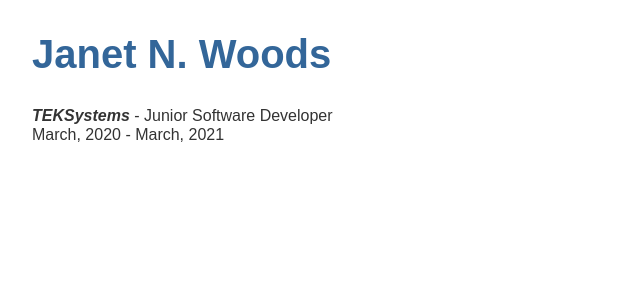
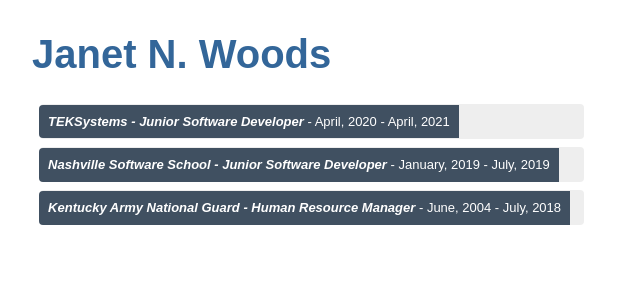
Before and after one commit to JanetWoods/janet, an Angular app: page / in a window 1280 px wide. Shown: the top 300 px of the page, without its empty margins (0-640 px from the left). Built offline with nearby package versions, Linux system fonts and the light colour scheme.

Commit message:
listing positions but not looping duties yet

```diff
--- /dev/null
+++ b/src/app/collectionOfPositions.ts
@@ -0,0 +1,32 @@
+import { Experience } from './experience';
+
+export const EXPERIENCES: Experience[] = [
+  {
+    id: 1,
+    positionTitle: "Junior Software Developer",
+    employer: 'TEKSystems',
+    duties: ['Bug fixes with C#', 'Documentation'],
+    startDate: '2020, 4',
+    endDate: '2021, 4'
+  },
+  {
+    id: 2,
+    positionTitle: "Junior Software Developer",
+    employer: 'Nashville Software School',
+    duties: [
+      'Used tools such as GitHub and Visual Studio to complete projects',
+      'individual projects and several team projects.',
+      'We learned and applied new skills in an environment that simulated working in a business using agile methodology'
+    ],
+    startDate: '2019, 1',
+    endDate: '2019, 7'
+  },
+  {
+    id: 3,
+    positionTitle: "Human Resource Manager",
+    employer: 'Kentucky Army National Guard',
+    duties: ['Automated economic reporting', 'Managed travel for over 500 employees using Defense Travel System', 'Managed travel card accounts for over 300 employees','Authored user freindly process manual for clerks', 'Managed both central and distributed work forces at different times.'],
+    startDate: '2004, 06',
+    endDate: '2018, 7'
+  }
+]
--- a/src/app/experience.ts
+++ b/src/app/experience.ts
@@ -2,7 +2,7 @@
   id: number;
   positionTitle: string;
   employer: string;
-  duties: string;
+  duties: string[];
   startDate: string;
   endDate: string;
 }
--- a/src/app/experiences/experiences.component.css
+++ b/src/app/experiences/experiences.component.css
@@ -0,0 +1,58 @@
+/* HeroesComponent's private CSS styles */
+.experiences {
+  margin: 0 0 2em 0;
+  list-style-type: none;
+  padding: 0;
+  width: 35em;
+}
+
+  .experiences li {
+    cursor: pointer;
+    position: relative;
+    left: 0;
+    background-color: #EEE;
+    margin: .5em;
+    padding: .3em 0;
+    height: 1.6em;
+    border-radius: 4px;
+  }
+
+    .experiences li:hover {
+      color: #2c3a41;
+      background-color: #e6e6e6;
+      left: .1em;
+    }
+
+    .experiences li.selected {
+      background-color: black;
+      color: white;
+    }
+
+      .experiences li.selected:hover {
+        background-color: #505050;
+        color: white;
+      }
+
+      .experiences li.selected:active {
+        background-color: black;
+        color: white;
+      }
+
+  .experiences .badge {
+    display: inline-block;
+    font-size: small;
+    color: white;
+    padding: 0.8em 0.7em 0 0.7em;
+    background-color: #405061;
+    line-height: 1em;
+    position: relative;
+    left: -1px;
+    top: -4px;
+    height: 1.8em;
+    margin-right: .8em;
+    border-radius: 4px 0 0 4px;
+  }
+
+input {
+  padding: .5rem;
+}
--- a/src/app/experiences/experiences.component.html
+++ b/src/app/experiences/experiences.component.html
@@ -1,4 +1,27 @@
-<span>
-<em>{{experience.employer}}</em> - {{experience.positionTitle}}
- </span>
-<div *ngIf="experience.startDate">{{experience.startDate | date: 'MMMM, yyyy'}} - {{experience.endDate | date: 'MMMM, yyyy'}}</div>
+
+<h2> </h2>
+<ul class="experiences">
+  <li *ngFor="let experience of experiences" (click)="onSelect(experience)" [class.selected]="experience === selectedExperience">
+    <span class="badge">
+      <em>{{experience.employer}}  - {{experience.positionTitle}}   </em>  -
+      {{experience.startDate | date: 'MMMM, yyyy'}} - {{experience.endDate | date: 'MMMM, yyyy'}}
+    </span>
+  </li>
+</ul>
+
+<div *ngIf="selectedExperience">
+
+<h2> {{selectedExperience.employer}} - {{selectedExperience.positionTitle}} </h2>
+     {{selectedExperience.startDate | date: 'MMMM, yyyy'}} - {{selectedExperience.endDate | date: 'MMMM, yyyy'}}
+
+        <ul>
+          <li *ngFor="let duty of duties">
+        {{selectedExperience.duty}}
+
+          </li>
+        </ul>
+
+
+
+
+</div>
--- a/src/app/experiences/experiences.component.ts
+++ b/src/app/experiences/experiences.component.ts
@@ -1,5 +1,6 @@
 import { Component, OnInit } from '@angular/core';
 import { Experience } from '../experience';
+import { EXPERIENCES } from '../collectionOfPositions'
 
 @Component({
   selector: 'app-experiences',
@@ -8,18 +9,18 @@
 })
 export class ExperiencesComponent implements OnInit {
 
-  experience: Experience = {
-    id: 1,
-    positionTitle: 'Junior Software Developer',
-    employer: 'TEKSystems',
-    duties: 'Bug fixes with C#, Documentation',
-  startDate: '2020, 3',
-  endDate: '2021, 3'
+  experiences = EXPERIENCES;
+
+  selectedExperience?: Experience;
+
+  onSelect(experience: Experience): void {
+    this.selectedExperience = experience;
   }
 
   constructor() { }
 
   ngOnInit(): void {
+
   }
 
 }
```
